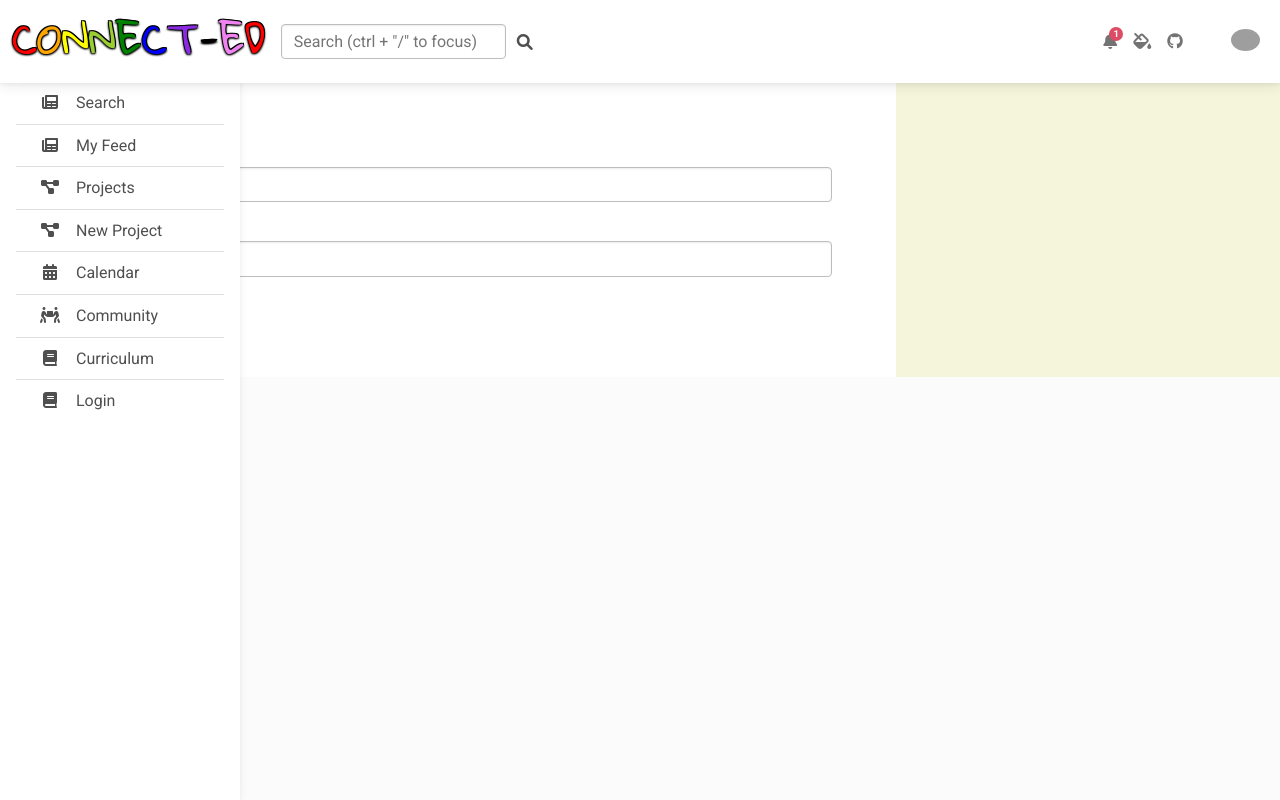
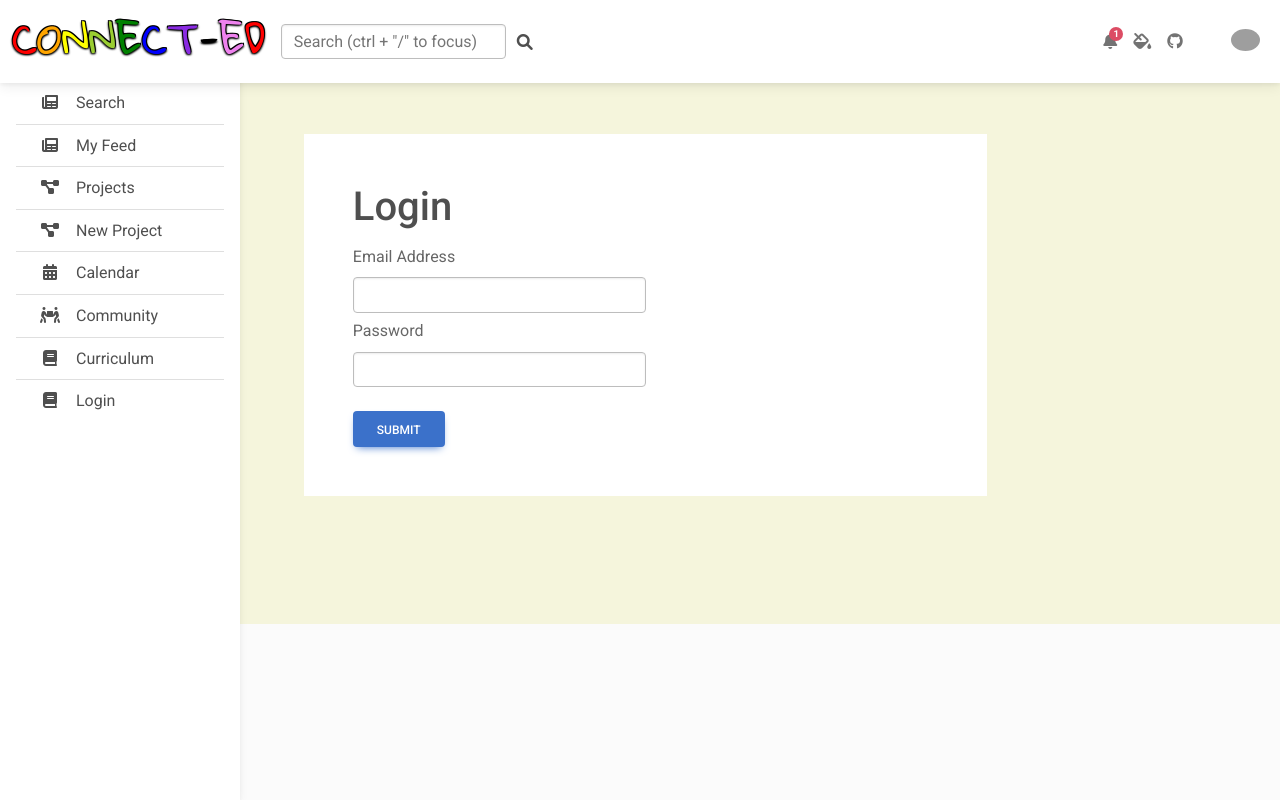
Before and after one commit to 24rgraham/connect-ed, a React (Create React App) app: page /connect-ed/login in a window 1280 px wide. Built offline with nearby package versions, Linux system fonts and the light colour scheme; grey boxes are pictures that could not be loaded.

Commit message:
fixed main container layout

```diff
--- a/src/App.css
+++ b/src/App.css
@@ -1,6 +1,8 @@
 main {
     padding-top: 85px;
     height: 100%;
+    padding-left: 5% !important;
+    padding-bottom: 10%!important;
 }
     body {
       background-color: #FBFBFB;
@@ -21,7 +23,7 @@ main {
         width: 100%;
       }
       main {
-        margin-left: 0 !important;
+        /* margin-left: 0 !important; */
         max-width: 100% !important;
       }
     }
--- a/src/pages/Login/index.js
+++ b/src/pages/Login/index.js
@@ -26,8 +26,9 @@ console.log(props)
 
   return (
     <form className='loginContainer' onSubmit={loginHandle}>
-      <div>
-        <label for="InputEmail" className="form-label" >
+      <div className=" col-6">
+        <h1>Login</h1>
+        <label className="form-label" >
           Email Address
         </label>
         <input
@@ -40,8 +41,8 @@ console.log(props)
           onChange={e=>setLoginEmail(e.target.value)}
         ></input>
       </div>
-      <div className="">
-        <label for="InputPassword" className="form-label">
+      <div className=" col-6 mb-4">
+        <label className="form-label">
           Password
         </label>
         <input type="password"
--- a/src/pages/Main/index.js
+++ b/src/pages/Main/index.js
@@ -13,7 +13,7 @@ import './style.css'
 
 function Main(props) {
     return(
-        <div className='mainContainer'>
+        <main className='mainContainer'>
             <Routes>
 
                 <Route path="/" element={<Signup/>}/>
@@ -27,7 +27,7 @@ function Main(props) {
                 <Route path="/results" element={<SearchResults/>}/>
 
               </Routes>
-        </div>
+        </main>
     )
 }
 
```
